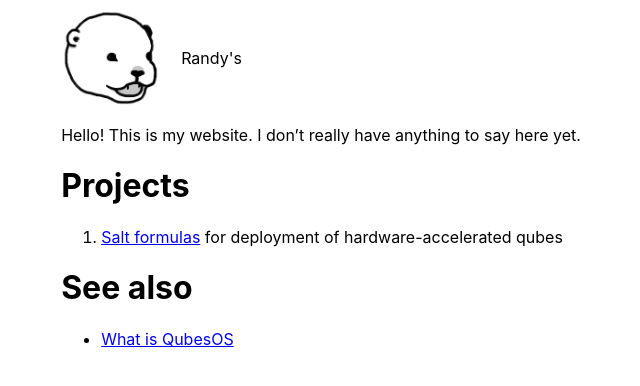
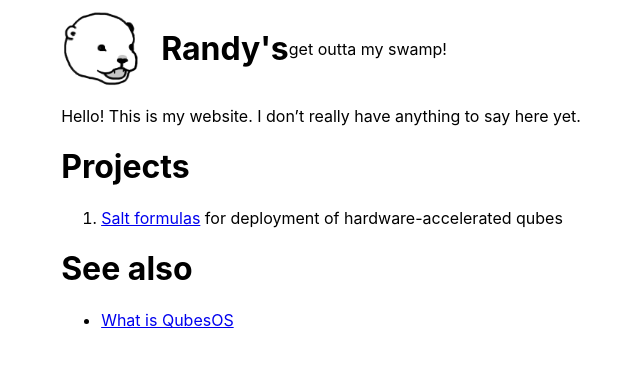
Before and after one commit to RandyTheOtter/RandyTheOtter.github.io, a Jekyll site: the page built from index.md, in a window 1280 px wide. Shown: the top 386 px of the page, without its empty margins (319-959 px from the left). Built offline with Jekyll 4.4.1, drawn with Linux system fonts in a browser that asks for light colours.

Commit message:
Add more text

```diff
--- a/_layouts/home.html
+++ b/_layouts/home.html
@@ -10,8 +10,9 @@
     <div style="display: flex; justify-content: center;">
       <div>
 	<div style="display: flex; align-items: center;">
-	  <img src="/assets/images/otter-background:white.png" alt="RandyTheOtter" width="100" style="margin-right: 20px;">
-	  <p> Randy's </p>
+	  <img src="/assets/images/otter-background:white.png" alt="RandyTheOtter" width="80" style="margin-right: 20px;">
+	  <h1> Randy's </h1>
+	  <p>get outta my swamp!</p>
 	</div>
 	{{ content }}
       </div>
```
